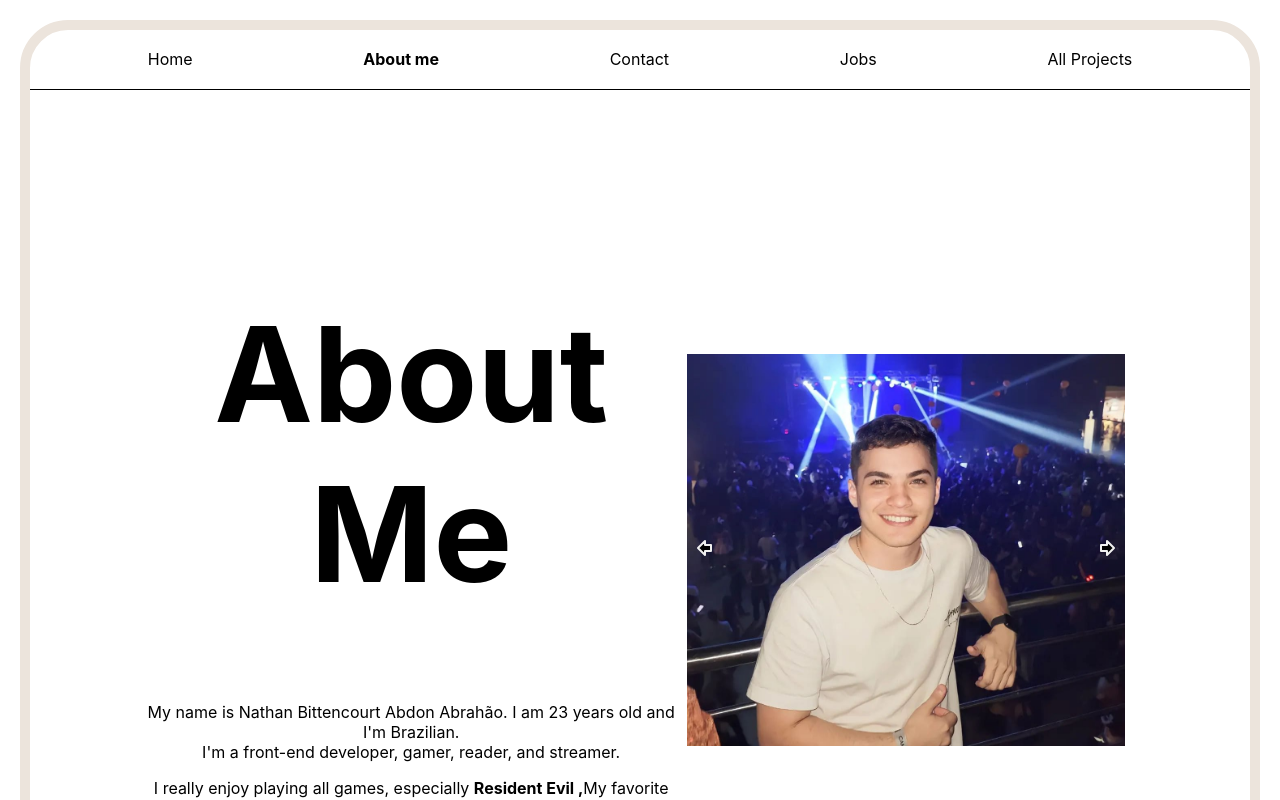
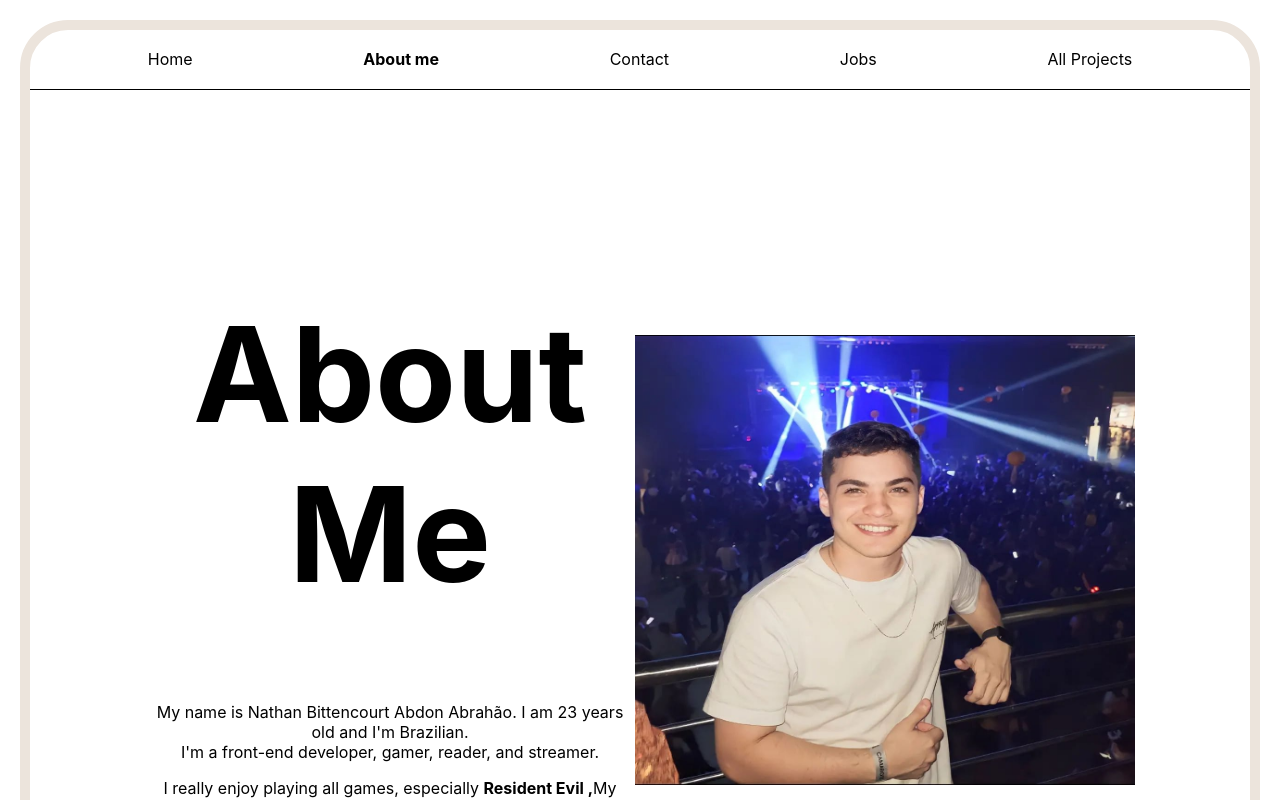
Before and after one commit to Nathanabrahao/Portifolio, a React (Create React App) app: page /aboutMe in a window 1280 px wide. Shown: the top 800 px of the page. Built offline with nearby package versions, Linux system fonts and the light colour scheme.

Commit message:
Just one picture in the about me

```diff
--- a/src/Pages/AboutMe/AboutMe.tsx
+++ b/src/Pages/AboutMe/AboutMe.tsx
@@ -2,9 +2,6 @@ import React from 'react'
 import NavBarHeader from '../../navbar';
 import "../AboutMe/AboutMe.css"
 import Foto_Nathan from '../../Images/Foto_Nathan.jpg'
-import Nathan_Elevador from '../../Images/Nathan_Elevador.jpg'
-import Nathan_Praia from '../../Images/Nathan_Praia.jpg'
-import Nathan_barba from '../../Images/Nathan_barba.jpg'
 import { ImageSlider } from '../../Components/SlideImage';
 import { motion } from 'framer-motion';
 
@@ -13,7 +10,7 @@ import { motion } from 'framer-motion';
 
 interface Props { }
 
-const images = [Foto_Nathan, Nathan_Elevador, Nathan_Praia, Nathan_barba]
+const images = [Foto_Nathan]
 
 
 
@@ -58,15 +55,18 @@ const AboutMe = (props: Props) => {
                         </p>
                     </div>
                 </div>
-                <motion.div whileHover={{ scale: 1.2 }}
+                <motion.img
+                    src={Foto_Nathan}
+                    alt="Nathan"
+                    className="Nathan__picture"
+                    whileHover={{}}
                     style={{
                         maxWidth: "500px",
                         width: "100%",
                         aspectRatio: "10 / 9",
                         margin: "0 auto"
-                    }}>
-                    <ImageSlider imageUrls={images} />
-                </motion.div>
+                    }}
+                />
             </body>
         </>
     )
```
